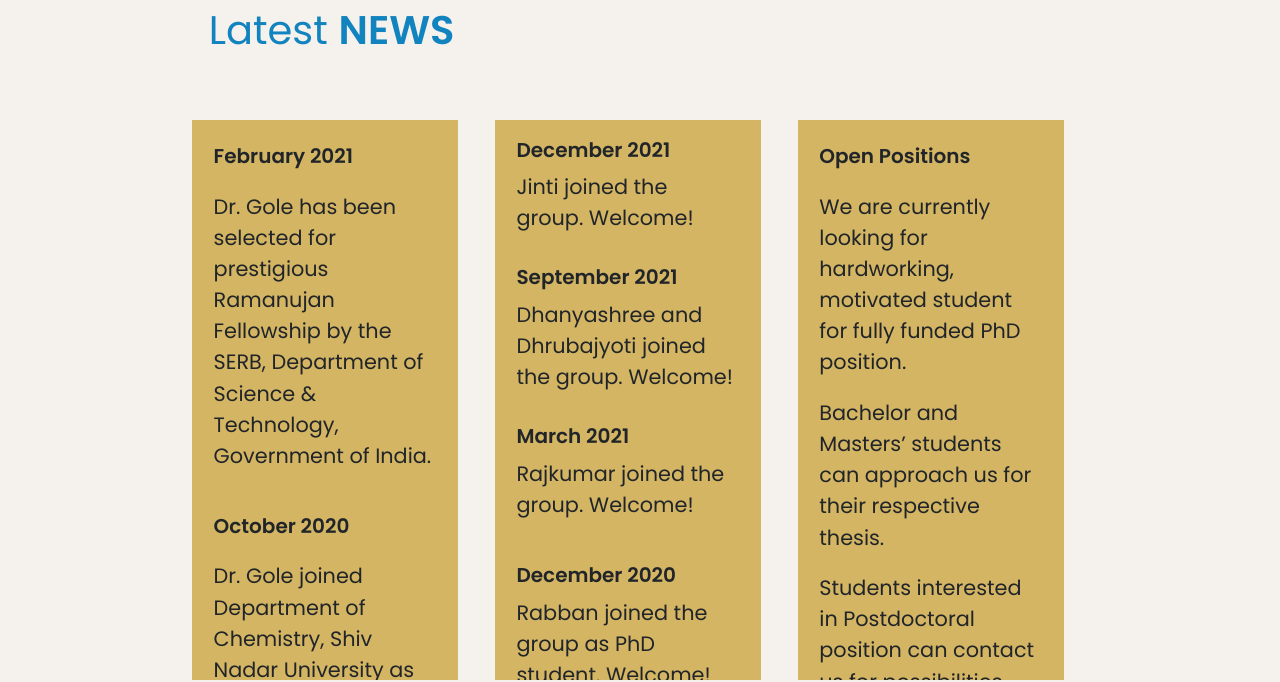
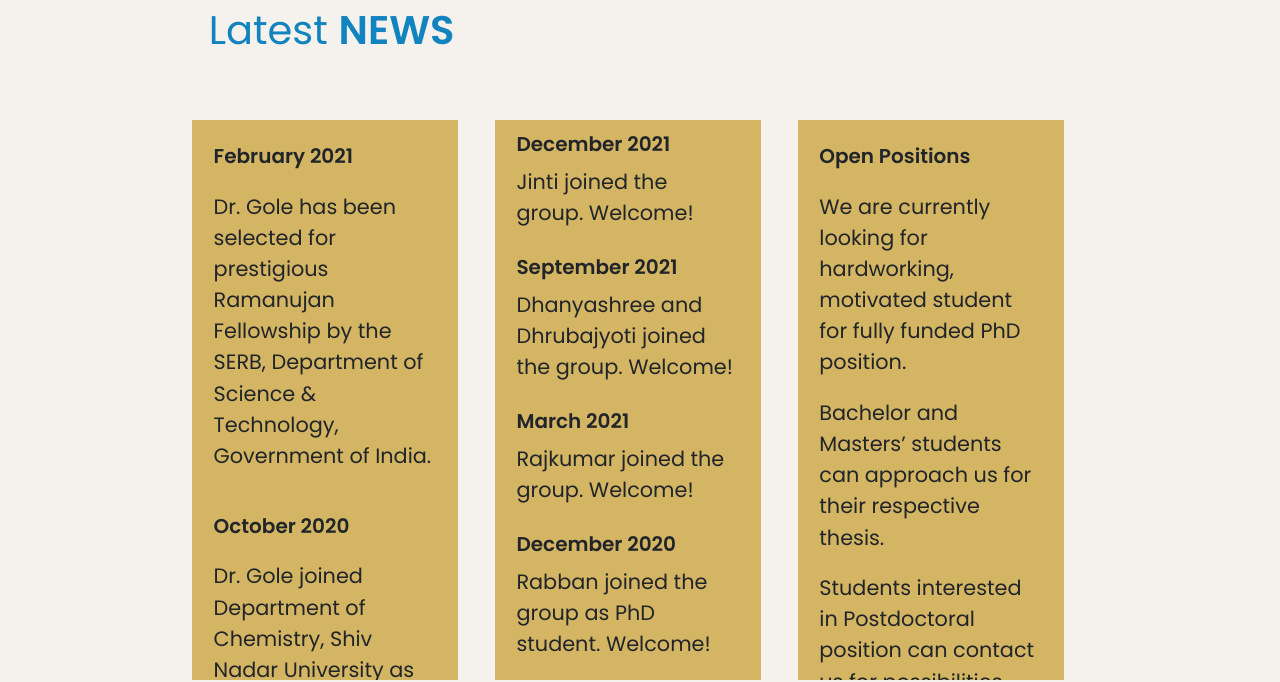
Before and after one commit to berabappaditya/Gole-lab, a React (Create React App) app: page / in a window 1280 px wide. Shown: the part 1040-1722 px from the top of the page. Built offline with nearby package versions, Linux system fonts and the light colour scheme.

Commit message:
resnponsive update hame new middle page

```diff
--- a/src/components/Home.js
+++ b/src/components/Home.js
@@ -77,7 +77,7 @@ function Home() {
               // style={{ paddingBottom: "200px" }}
               className="col-xl-3 my-3 pb-5 PortCard home-card"
             >
-              <p style={{ marginTop: "-3%" }}>
+              <p style={{ marginTop: "-1.5vh" }}>
                 <b>December 2021</b>
               </p>
               <br />
@@ -91,7 +91,7 @@ function Home() {
               </p>
               <br />
 
-              <p style={{ marginTop: "-5%" }}>
+              <p style={{ marginTop: "-2vh" }}>
                 <b>September 2021</b>
               </p>
               <br />
@@ -104,7 +104,7 @@ function Home() {
                 </p>
               </p>
               <br />
-              <p style={{ marginTop: "-5%" }}>
+              <p style={{ marginTop: "-2vh" }}>
                 <b>March 2021</b>
               </p>
               <br />
@@ -115,8 +115,8 @@ function Home() {
                 Rajkumar joined the group. Welcome!
               </p>
               <br />
-              <p>
-                <b style={{ marginTop: "-5%" }}>December 2020</b>
+              <p style={{ marginTop: "-2vh" }}>
+                <b>December 2020</b>
               </p>
               <br />
               <p
```
